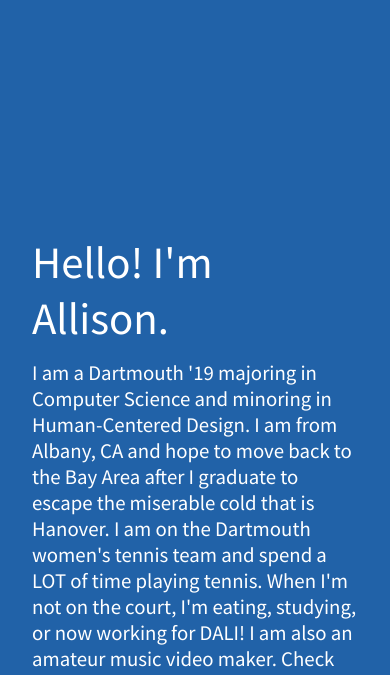
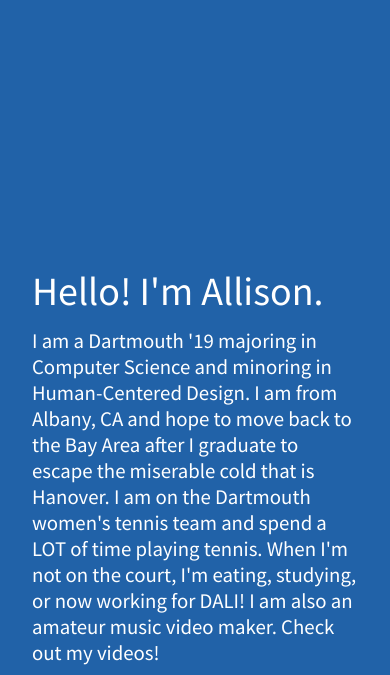
Before and after one commit to allisonchuang/bio, a plain HTML site: page index.html in a window 390 px wide. Shown: the part 866-1541 px from the top of the page. Drawn offline with nearby package versions, Linux system fonts and the light colour scheme.

```diff
--- a/style.css
+++ b/style.css
@@ -637,4 +637,7 @@ a:visited {
   #tennis-text {
     font-size: 2.8em;
   }
+  #header-about {
+    font-size: 2.5em;
+  }
 }
```
